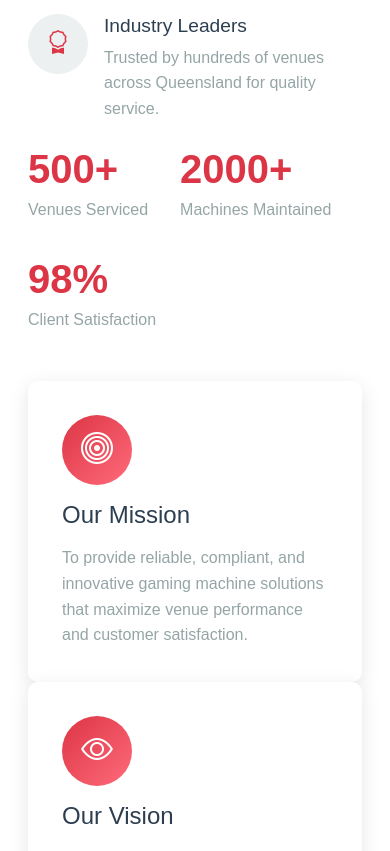
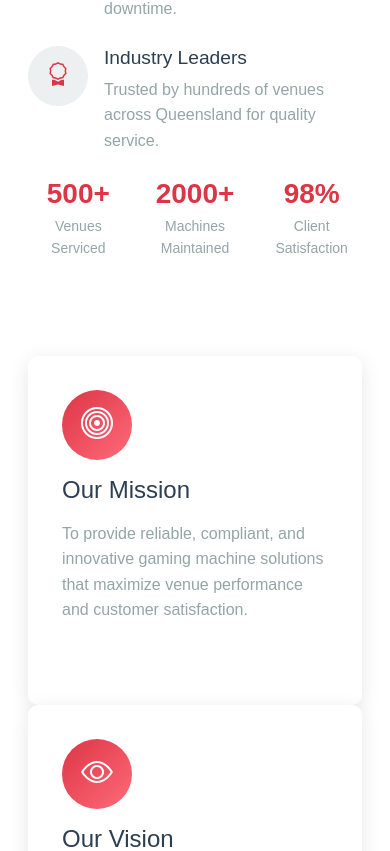
Before and after one commit to Oyedokun-Kehinde/cgs-web, a React (Vite) app in the folder frontend/: page / in a window 390 px wide. Shown: the part 1632-2483 px from the top of the page. Built offline with nearby package versions, Linux system fonts and the light colour scheme; a web font is replaced by a local one.

Commit message:
Frontend Improvements

```diff
--- a/frontend/src/components/Services.tsx
+++ b/frontend/src/components/Services.tsx
@@ -120,7 +120,7 @@ const Services = () => {
                   </ul>
 
                   <a href="#contact" className="btn btn-danger mt-3">
-                    Learn More
+                    Get Started
                   </a>
                 </div>
               </motion.div>
--- a/frontend/src/styles/main.scss
+++ b/frontend/src/styles/main.scss
@@ -59,6 +59,25 @@ body {
 // Prevent any element from causing overflow
 * {
   max-width: 100%;
+}
+
+// Hide scrollbars globally
+::-webkit-scrollbar {
+  width: 8px;
+  height: 8px;
+}
+
+::-webkit-scrollbar-track {
+  background: transparent;
+}
+
+::-webkit-scrollbar-thumb {
+  background: rgba(220, 53, 69, 0.3);
+  border-radius: 4px;
+}
+
+::-webkit-scrollbar-thumb:hover {
+  background: rgba(220, 53, 69, 0.5);
 }
 
 #root {
@@ -449,6 +468,7 @@ a {
 // About Section
 .about-section {
   padding: 5rem 0;
+  overflow-x: hidden;
 
   @media (max-width: 768px) {
     padding: 3rem 0;
@@ -456,6 +476,12 @@ a {
     .container {
       padding-left: 1.5rem;
       padding-right: 1.5rem;
+    }
+  }
+
+  .about-content {
+    @media (max-width: 991px) {
+      margin-top: 2rem;
     }
   }
 
@@ -526,17 +552,36 @@ a {
     gap: 2rem;
     flex-wrap: wrap;
 
+    @media (max-width: 768px) {
+      display: grid;
+      grid-template-columns: repeat(3, 1fr);
+      gap: 1rem;
+      text-align: center;
+    }
+
     .stat-item {
+      @media (max-width: 768px) {
+        min-width: 0;
+      }
+
       h3 {
         font-size: 2.5rem;
         font-weight: 700;
         color: $primary-red;
         margin-bottom: 0.25rem;
+
+        @media (max-width: 768px) {
+          font-size: 1.75rem;
+        }
       }
 
       p {
         color: $medium-grey;
         margin: 0;
+
+        @media (max-width: 768px) {
+          font-size: 0.875rem;
+        }
       }
     }
   }
@@ -549,6 +594,10 @@ a {
     border: 2px solid transparent;
     transition: all 0.4s ease;
     height: 100%;
+
+    @media (max-width: 991px) {
+      margin-top: 3rem;
+    }
 
     &:hover {
       transform: translateY(-10px);
@@ -586,6 +635,7 @@ a {
 .services-section {
   background: $light-grey;
   padding: 5rem 0;
+  overflow-x: hidden;
 
   @media (max-width: 768px) {
     padding: 3rem 0;
@@ -593,6 +643,12 @@ a {
     .container {
       padding-left: 1.5rem;
       padding-right: 1.5rem;
+    }
+  }
+
+  .row {
+    @media (max-width: 991px) {
+      row-gap: 2rem !important;
     }
   }
 
@@ -605,6 +661,11 @@ a {
     transition: all 0.3s;
     border-top: 4px solid $primary-red;
     position: relative;
+    margin-bottom: 1rem;
+
+    @media (max-width: 991px) {
+      margin-bottom: 2rem;
+    }
 
     &.service-card-danger { border-top-color: $primary-red; }
 
@@ -697,6 +758,7 @@ a {
 .usps-section {
   background: linear-gradient(135deg, $dark-grey, #34495e);
   padding: 5rem 0;
+  overflow-x: hidden;
 
   @media (max-width: 768px) {
     padding: 3rem 0;
@@ -704,6 +766,12 @@ a {
     .container {
       padding-left: 1.5rem;
       padding-right: 1.5rem;
+    }
+  }
+
+  .row {
+    @media (max-width: 768px) {
+      row-gap: 1.5rem !important;
     }
   }
 
@@ -761,6 +829,7 @@ a {
 // Commitment Section
 .commitment-section {
   padding: 5rem 0;
+  overflow-x: hidden;
 
   @media (max-width: 768px) {
     padding: 3rem 0;
@@ -768,6 +837,12 @@ a {
     .container {
       padding-left: 1.5rem;
       padding-right: 1.5rem;
+    }
+  }
+
+  .row {
+    @media (max-width: 768px) {
+      row-gap: 1rem !important;
     }
   }
 
@@ -816,6 +891,7 @@ a {
 .results-section {
   background: $primary-red;
   padding: 4rem 0;
+  overflow-x: hidden;
 
   @media (max-width: 768px) {
     padding: 3rem 0;
@@ -853,6 +929,7 @@ a {
 // Locations Section
 .locations-section {
   padding: 5rem 0;
+  overflow-x: hidden;
 
   @media (max-width: 768px) {
     padding: 3rem 0;
@@ -1001,6 +1078,7 @@ a {
 .contact-section {
   padding: 5rem 0;
   background: $light-grey;
+  overflow-x: hidden;
 
   @media (max-width: 768px) {
     padding: 3rem 0;
@@ -1054,6 +1132,10 @@ a {
     border-radius: 10px;
     box-shadow: 0 10px 40px rgba(0,0,0,0.1);
 
+    @media (max-width: 768px) {
+      padding: 1.5rem;
+    }
+
     .form-label {
       font-weight: 600;
       color: $dark-grey;
@@ -1077,9 +1159,24 @@ a {
 .footer {
   background: $dark-grey;
   color: $white;
+  overflow-x: hidden;
 
   .footer-top {
     padding: 4rem 0;
+
+    @media (max-width: 768px) {
+      padding: 3rem 0;
+
+      .row {
+        > div {
+          margin-bottom: 2rem;
+
+          &:last-child {
+            margin-bottom: 0;
+          }
+        }
+      }
+    }
   }
 
   .footer-brand {
```
